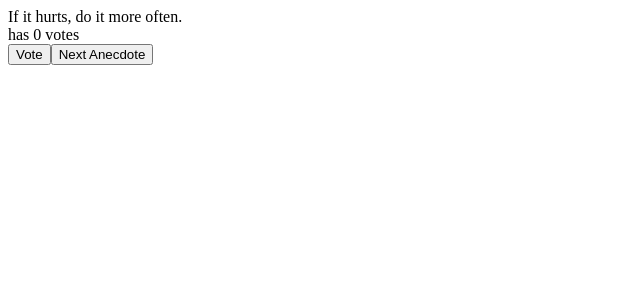
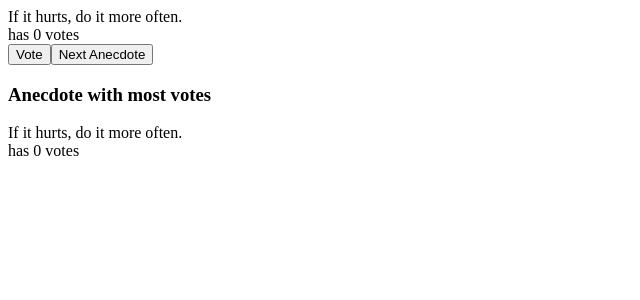
Before and after one commit to jhon7161/parte1, a React (Vite) app: page / in a window 1280 px wide. Shown: the top 300 px of the page, without its empty margins (0-640 px from the left). Built offline with nearby package versions, Linux system fonts and the light colour scheme.

Commit message:
1.14*: anecdotes, paso 3

```diff
--- a/src/App.jsx
+++ b/src/App.jsx
@@ -25,12 +25,17 @@
     setVotes(newVotes);
   };
 
+  const mostVotedAnecdote = anecdotes[votes.indexOf(Math.max(...votes))];
+
   return (
     <div>
       <div>{anecdotes[selected]}</div>
       <div>has {votes[selected]} votes</div>
       <button onClick={handleVote}>Vote</button>
       <button onClick={handleNextAnecdote}>Next Anecdote</button>
+      <h3>Anecdote with most votes</h3>
+      <div>{mostVotedAnecdote}</div>
+      <div>has {Math.max(...votes)} votes</div>
     </div>
   );
 };
```
